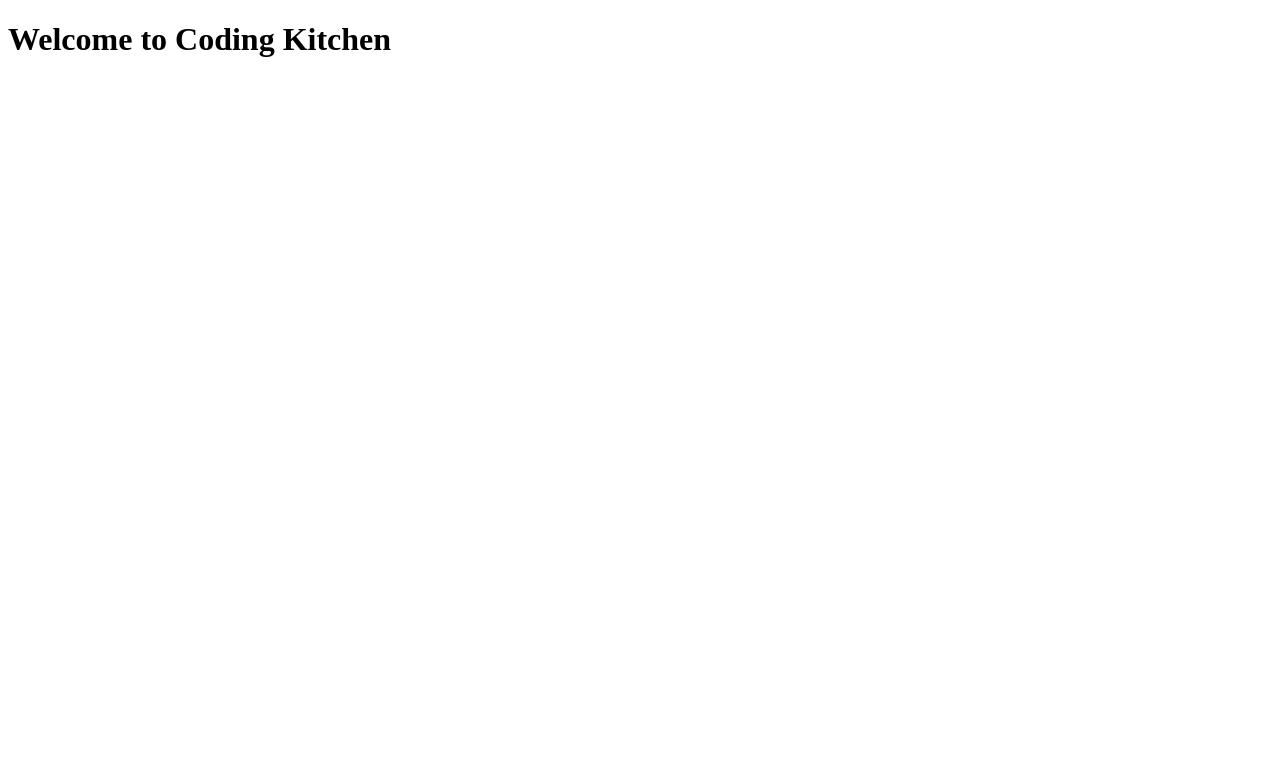
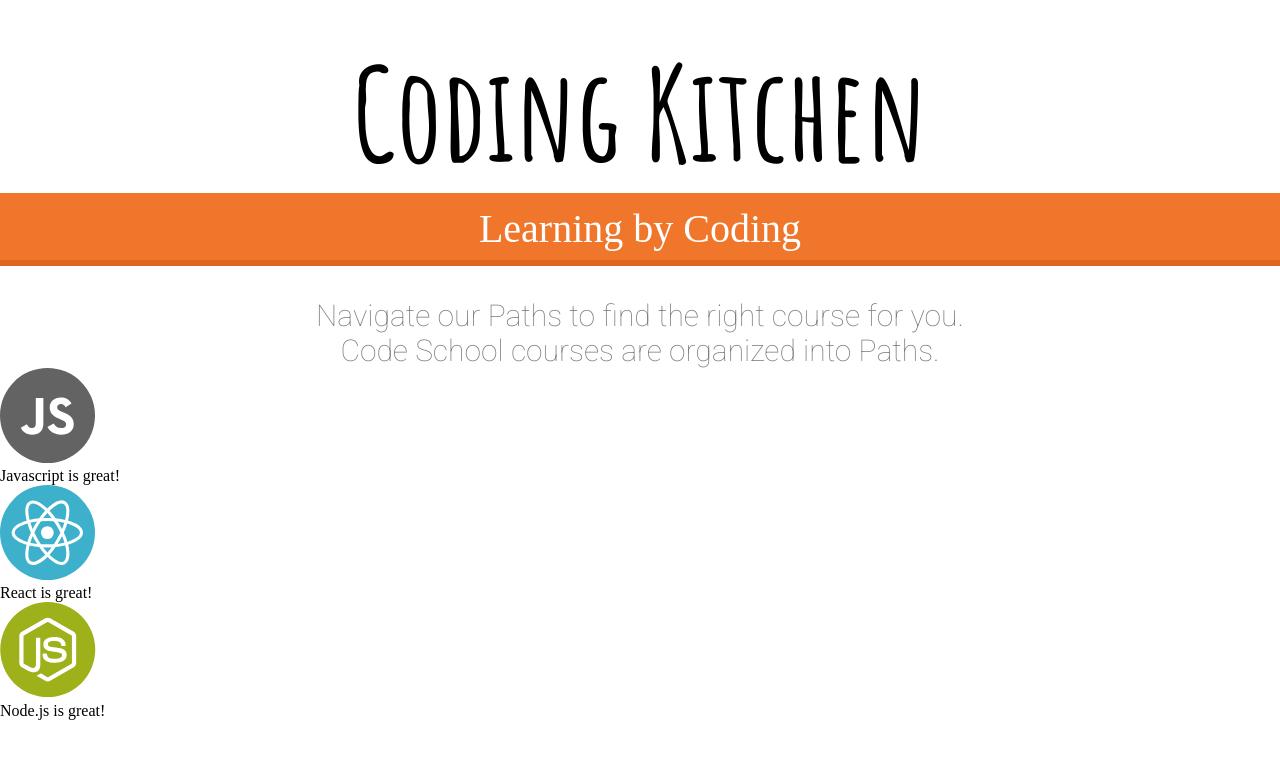
Before and after one commit to codingkitchen/page, a website: page dist/index.html in a window 1280 px wide. Drawn offline with Linux system fonts and the light colour scheme; a web font is replaced by a local one.

Commit message:
init webpage

```diff
--- a/dist/index.html
+++ b/dist/index.html
@@ -1,9 +1,32 @@
 <!DOCTYPE html>
-<head>
-  <meta title="generator" content="content" charset="utf-8"/>
-  <meta name="viewport" content="width=device-width, initial-scale=1">
-  <title>Coding Kitchen</title>
-</head>
-<body>
-  <h1>Welcome to Coding Kitchen</h1>
-</body>
+<html lang="de">
+  <head>
+    <meta charset="utf-8">
+    <title>Coding Kitchen</title>
+    <link rel="stylesheet" href="style.css">
+  </head>
+  <body>
+    <header>
+      <h1 id="title">Coding Kitchen</h1>
+      <p id="subtitle">Learning by Coding</p>
+    </header>
+    <ul id="slogan">
+      <li>Navigate our Paths to find the right course for you.</li>
+      <li>Code School courses are organized into Paths.</li>
+    </ul>
+    <ul>
+      <li>
+        <img src="javascript.svg" alt="JavaScript icon">
+        <p>Javascript is great!</p>
+      </li>
+      <li>
+        <img src="react.svg" alt="React icon">
+        <p>React is great!</p>
+      </li>
+      <li>
+        <img src="node.svg" alt="Node.js icon">
+        <p>Node.js is great!</p>
+      </li>
+    </ul>
+  </body>
+</html>
--- /dev/null
+++ b/dist/style.css
@@ -0,0 +1,45 @@
+
+@import url(https://fonts.googleapis.com/css?family=Amatic+SC:700|Sue+Ellen+Francisco:400|Roboto:400,100,300|Roboto+Condensed:400);
+
+* {
+  vertical-align: baseline;
+  font-weight: inherit;
+  font-family: inherit;
+  font-style: inherit;
+  font-size: 100%;
+  border: 0 none;
+  outline: 0;
+  padding: 0;
+  margin: 0;
+}
+
+#title {
+  font-family: "Amatic SC";
+  font-weight: 700;
+  font-size: 128px;
+  text-align: center;
+  margin-top: 32px;
+}
+
+#subtitle {
+  font-family: "Sue Ellen Francisco";
+  font-weight: 400;
+  font-size: 40px;
+  color: white;
+  background-color: #EF762B;
+  border-color: #DC661C;
+  border-bottom-width: 6px;
+  border-style: solid;
+  text-align: center;
+  padding-top: 12px;
+  padding-bottom: 8px;
+}
+
+#slogan {
+  font-size: 30px;
+  font-family: "Roboto";
+  font-weight: 100;
+  text-align: center;
+  margin-top: 32px;
+  color: #7E7E7E;
+}
```
Also changed, not shown: dist/javascript.svg (added), dist/node.svg (added), dist/react.svg (added), 1 other file.
